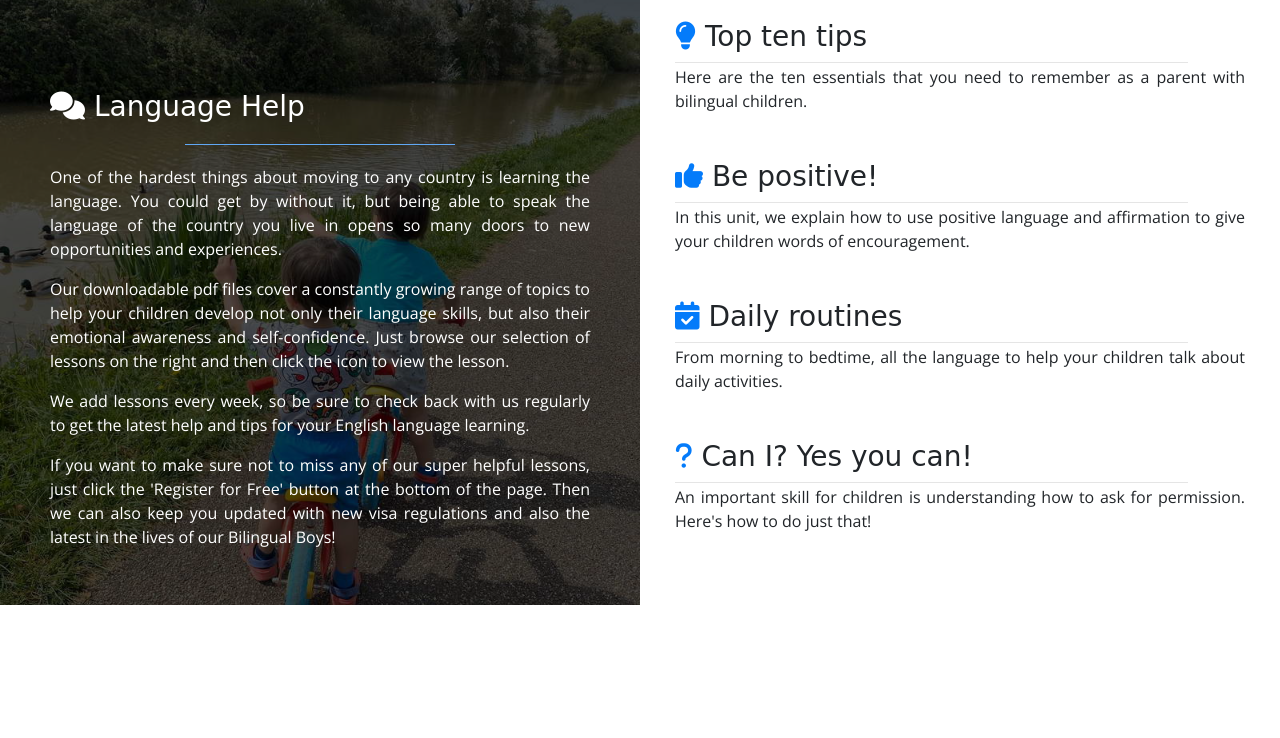
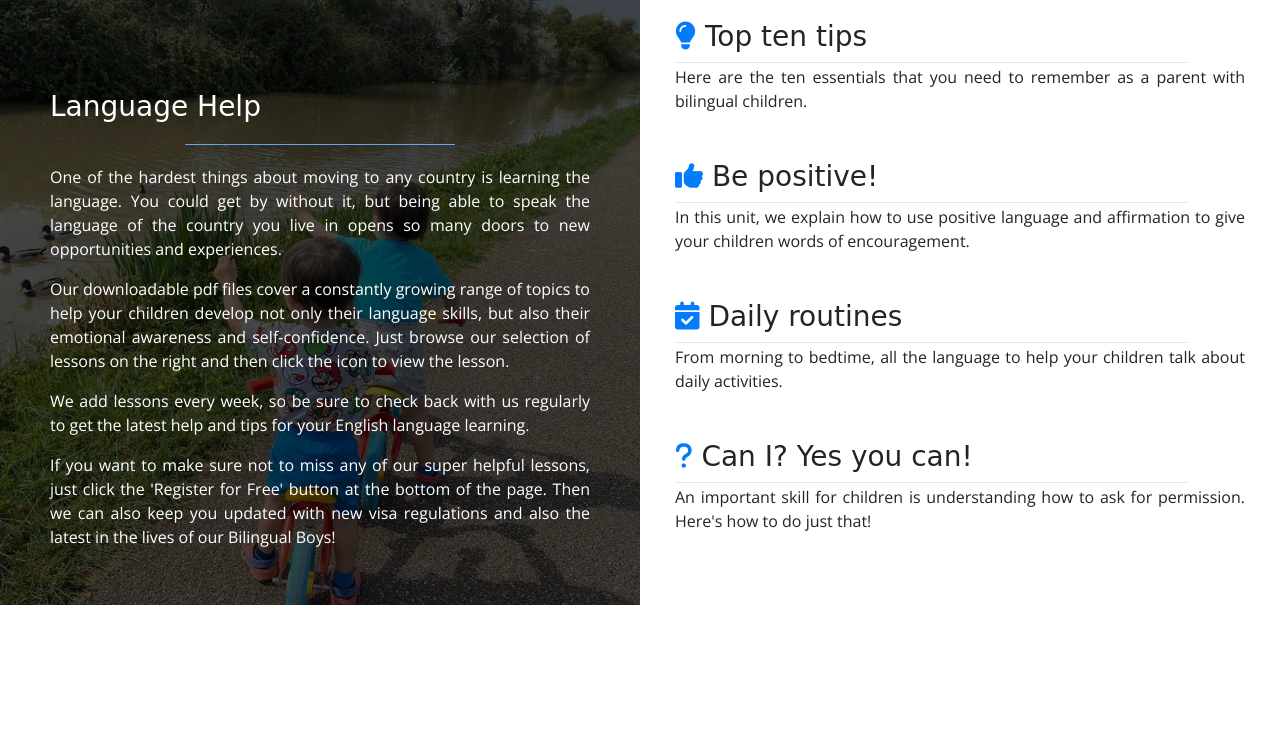
Before and after one commit to johnroutledge/milestone-project-1, a plain HTML site: page language.html in a window 1280 px wide. Shown: the top 738 px of the page. Drawn offline with nearby package versions, Linux system fonts and the light colour scheme; a web font is replaced by a local one.

Commit message:
tidy code

```diff
--- a/language.html
+++ b/language.html
@@ -43,7 +43,7 @@
         <div class="row no-gutters outer">
             <div class="col-12 col-xl-6 language-page-image">
                 <div class="visas-language-overlay">
-                    <h3><i class="fas fa-comments"></i> Language Help</h3>
+                    <h3>Language Help</h3>
                     <hr class="bb-hr">
                     <p>One of the hardest things about moving to any country is learning the language. You could get by without it, but
                         being able to speak the language of the country you live in opens so many doors to new opportunities and experiences.
```
Also changed, not shown: visas.html (+1 -1 lines), 1 other file.
